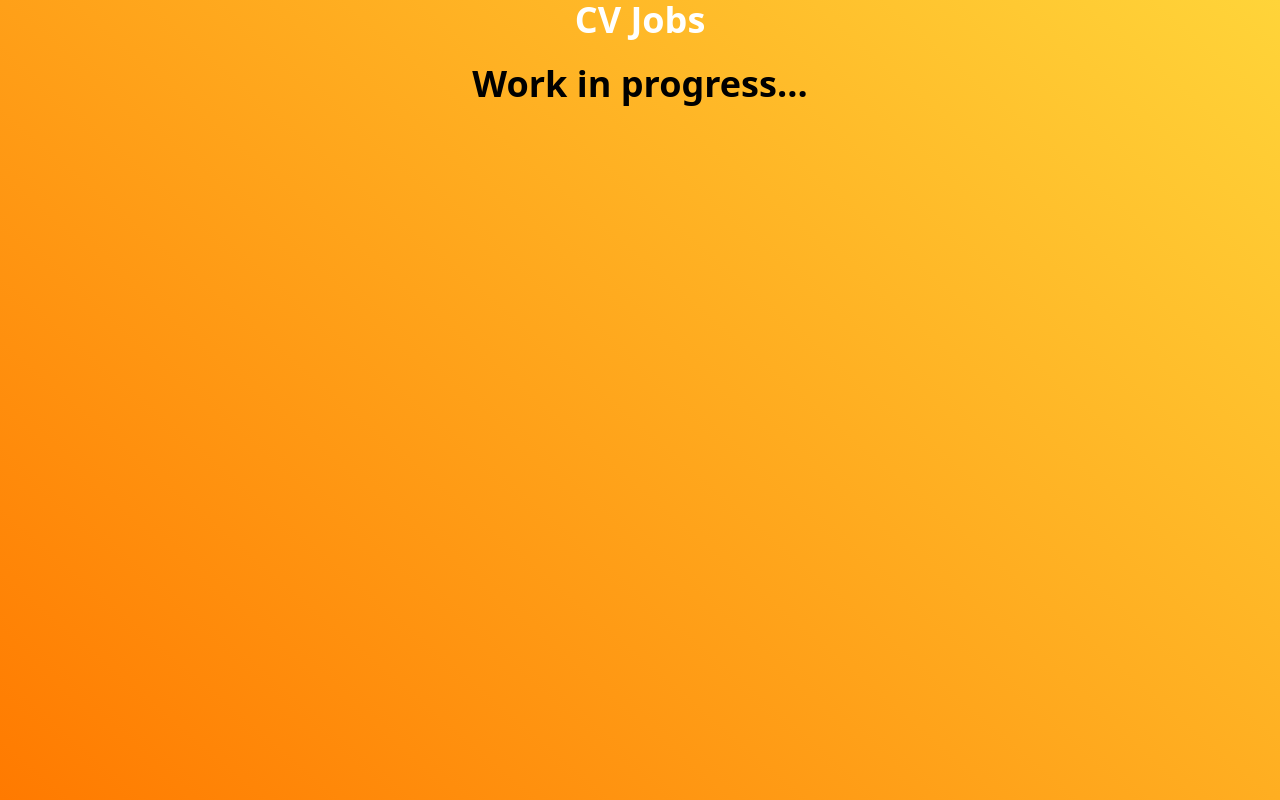
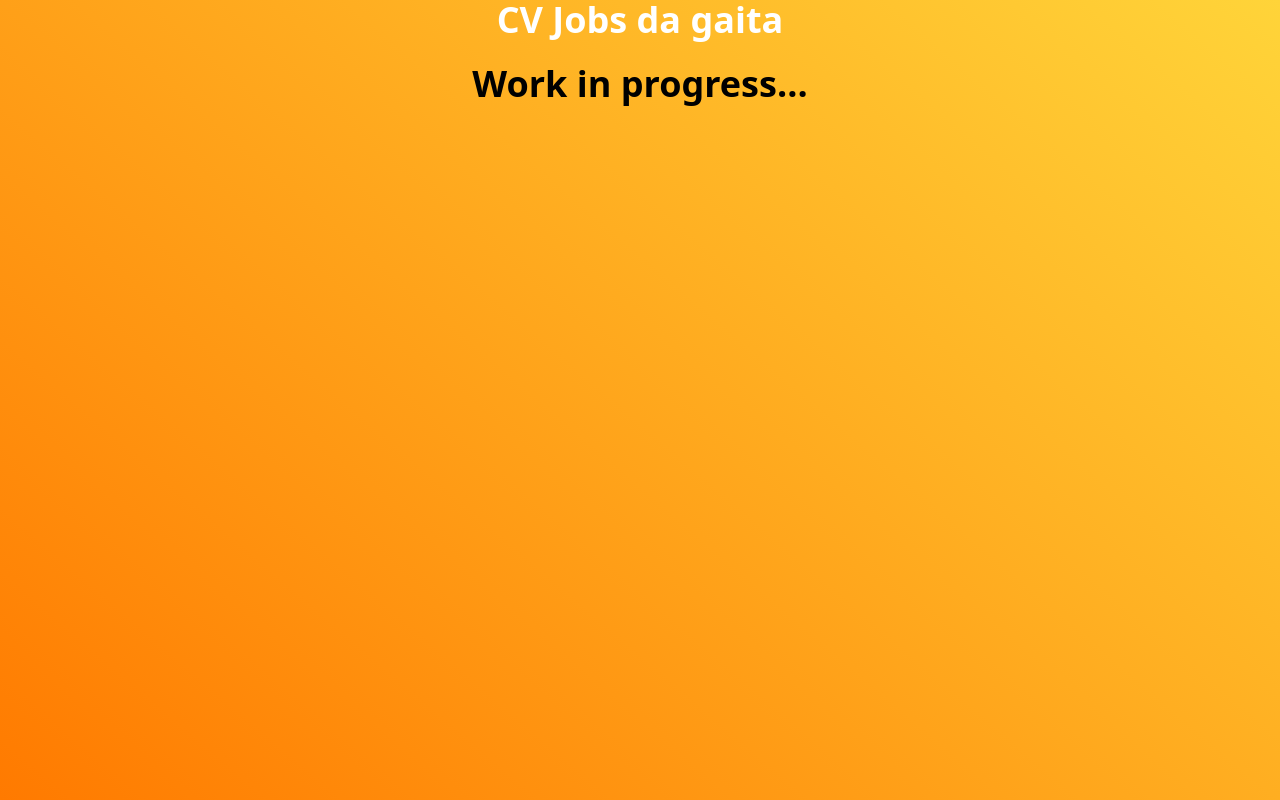
Before and after one commit to eduardospencer/cvjobs, a plain HTML site: page index.html in a window 1280 px wide. Drawn offline with nearby package versions, Linux system fonts and the light colour scheme.

Commit message:
Update index.html

```diff
--- a/index.html
+++ b/index.html
@@ -8,7 +8,7 @@
 </head>
 <body>
     <h1 class="text-4xl font-bold  leading-1 text-white ">
-         CV Jobs
+         CV Jobs da gaita
     </h1>
     <br>
     <h2 class="text-4xl font-bold  leading-1 text-black ">
```
